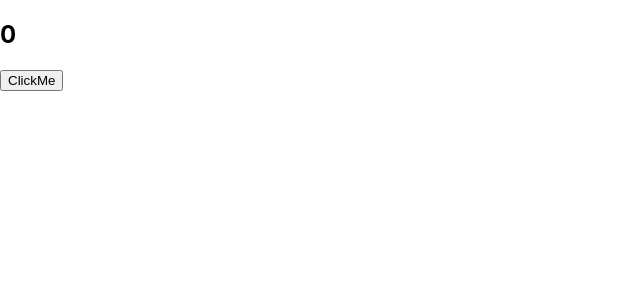
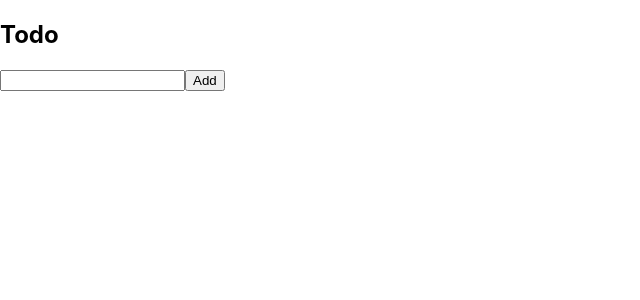
Before and after one commit to priyanshiisingh/React_WDC, a React (Create React App) app in the folder myapp/: page / in a window 1280 px wide. Shown: the top 300 px of the page, without its empty margins (0-640 px from the left). Built offline with nearby package versions, Linux system fonts and the light colour scheme.

Commit message:
todo list react way

```diff
--- a/myapp/src/components/content.js
+++ b/myapp/src/components/content.js
@@ -1,59 +1,70 @@
-import ListItem from "./listitem";
+// import { useState } from "react";
+
+// const Content = () => {
+//   const [items, setItems] = useState([]);
+//   const [value, setValue] = useState("");
+
+//   const handleSubmit = () => {
+//     // let arr = items;
+//     // arr.push(value);
+//     setItems((prev) => [...prev, value]);
+//   };
+
+//   const handleInput = (e) => {
+//     setValue(e.target.value);
+//     // console.log("value changed");
+//   };
+
+//   console.log(value);
+//   return (
+//     <>
+//       <h2>Todo</h2>
+//       <form>
+//         <input onChange={handleInput} type="text" />
+//         <button onClick={handleSubmit} type="submit">
+//           Add
+//         </button>
+//       </form>
+//       <ul>
+//         {items.map((item) => (
+//           <li>{item}</li>
+//         ))}
+//       </ul>
+//     </>
+//   );
+// };
+
+// export default Content;
+
 import { useState } from "react";
 
 const Content = () => {
-  // request the API for data
-  // let counter = 0
-  let [counter, setCounter] = useState(0);
-  let [items, setitems] = useState([]);
+  const [items, setItems] = useState([]);
+  const [value, setValue] = useState("");
 
-  // console.log(counter);
-  // console.log(mysteryfunc);
+  const handleSubmit = () => {
+    setItems((prev) => [...prev, value]);
+    setValue("");
+  };
 
-  console.log("re rendering");
+  const handleInput = (e) => {
+    setValue(e.target.value);
+  };
 
   return (
-    <div className="container">
-      <h2>{counter}</h2>
-      <button
-        onClick={() => {
-          // console.log(counter);
-          // counter = counter + 1;
-          setCounter((previousValue) => {
-            console.log(previousValue);
-            return previousValue + 1;
-          });
-        }}>
-        ClickMe
+    <>
+      <h2>Todo</h2>
+      <input value={value} onChange={handleInput} type="text" />
+      <button onClick={handleSubmit} type="submit">
+        Add
       </button>
-    </div>
+      <ul>
+        {items.map((item) => (
+          <li>{item}</li>
+        ))}
+      </ul>
+    </>
   );
 };
 
 export default Content;
-
-// import React from "react";
-
-// class ClassComponent extends React.Component {
-//   constructor() {
-//     super();
-//     this.state = {
-//       count: 0,
-//     };
-//   }
-
-//   render() {
-//     return (
-//       <div className="container">
-//         {/* <h2>{counter}</h2>
-//             <button onClick={() => {
-//                 console.log(counter)
-//                 counter = counter + 1
-//             }} >ClickMe</button> */}
-//         Lorem ipsum dolor sit amet consectetur adipisicing elit. Hic, cum?
-//       </div>
-//     );
-//   }
-// }
-
-// export default ClassComponent;
```
